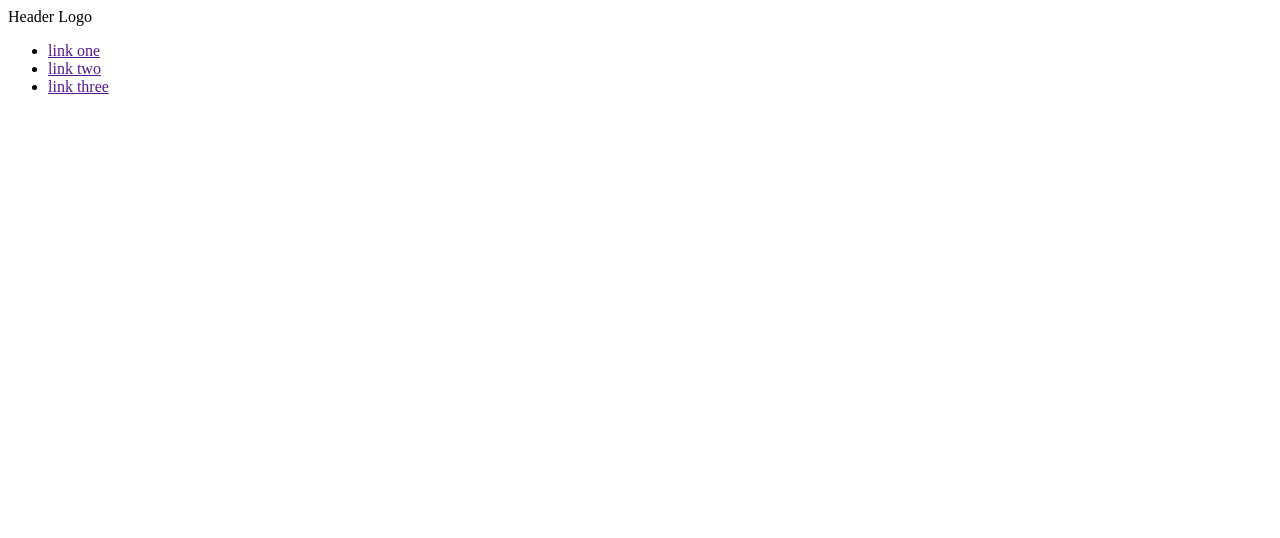
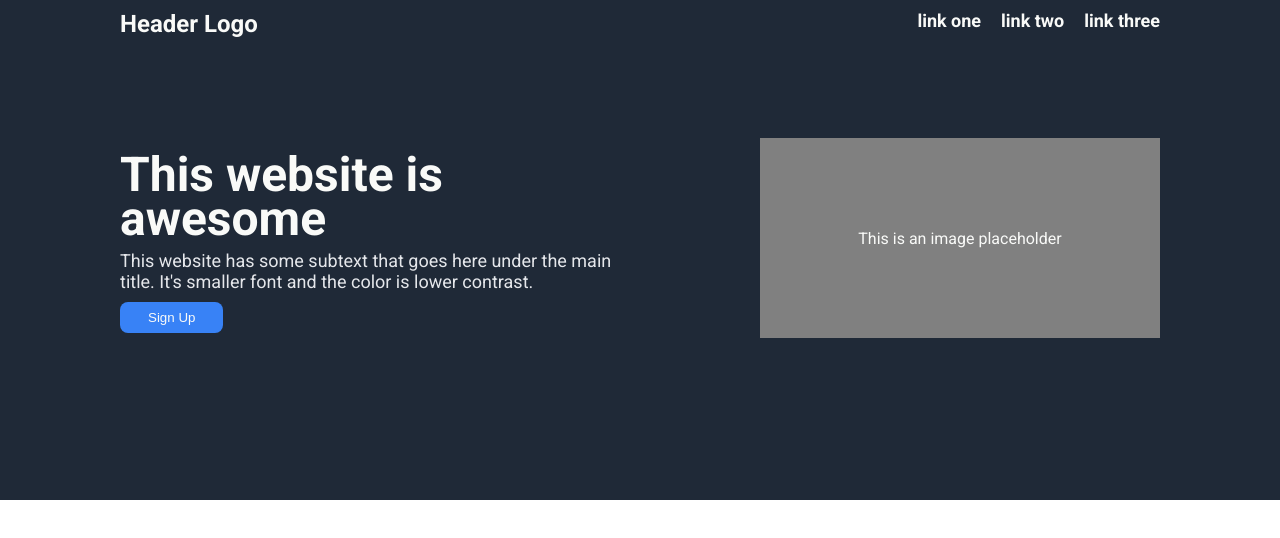
Before and after one commit to justinayson14/flex_land, a plain HTML site: page index.html in a window 1280 px wide. Drawn offline with Linux system fonts and the light colour scheme.

Commit message:
Add & style header/navbar

```diff
--- a/index.html
+++ b/index.html
@@ -10,8 +10,8 @@
 
 
 <body>
-    <nav class="nbar">
-        <div class="container">
+    <header class="header">
+        <div class="navbar">
             <div class="logo">Header Logo</div>
             <ul>
                 <li><a href="">link one</a></li>
@@ -19,7 +19,14 @@
                 <li><a href="">link three</a></li>
             </ul>
         </div>
-    </nav>
-
+        <div class="container">
+            <div class="content">
+                <h1>This website is awesome</h1>
+                <p>This website has some subtext that goes here under the main title. It's smaller font and the color is lower contrast.</p>
+                <button type="button">Sign Up</button>
+            </div>
+            <div class="img">This is an image placeholder</div>
+        </div>
+    </header>
 </body>
 </html>
--- a/style.css
+++ b/style.css
@@ -0,0 +1,101 @@
+@import url('https://fonts.googleapis.com/css2?family=Roboto:wght@400;700&display=swap');
+
+* {
+    box-sizing: border-box;
+    margin: 0;
+    padding: 0;
+}
+
+body {
+    font-family: Roboto, sans-serif;
+}
+
+h1,
+h2 {
+    margin-bottom: 15px;
+}
+
+ul {
+    list-style-type: none;
+}
+
+a {
+    text-decoration: none;
+}
+
+button {
+    border: none;
+    padding: 8px 28px;
+    border-radius: 8px;
+    background: #3882f6;
+    color: #f9faf8;
+}
+
+.navbar,
+.container {
+    max-width: 1100px;
+    margin: 0 auto;
+    padding: 0 30px;
+}
+
+.navbar {
+    margin-bottom: 100px;
+    padding-top: 10px;
+}
+
+.header {
+    background-color: #1f2937;
+    color: #f9faf8;
+    min-height: 500px;
+}
+
+.header .navbar{
+    display: flex;
+    justify-content: space-between;
+}
+
+.navbar ul {
+    display: flex;
+    gap: 20px;
+}
+
+.navbar a {
+    color: #f9faf8;
+    font-size: 18px;
+    font-weight: bold;
+}
+
+.navbar .logo {
+    font-weight: 900;
+    font-size: 24px;
+}
+
+.header .container {
+    display: flex;
+    justify-content: space-between;
+    align-items: center;
+}
+
+.content h1 {
+    line-height: .9;
+    font-weight: bold;
+    font-size: 3rem;
+    width: 400px;
+    margin: 10px 0;
+}
+
+.content p {
+    font-size: 18px;
+    color: #e5e7eb;
+    width: 500px;
+    margin-bottom: 10px;
+}
+
+.container .img {
+    display: flex;
+    justify-content: center;
+    align-items: center;
+    min-height: 200px;
+    min-width: 400px;
+    background-color: grey;
+}
```
